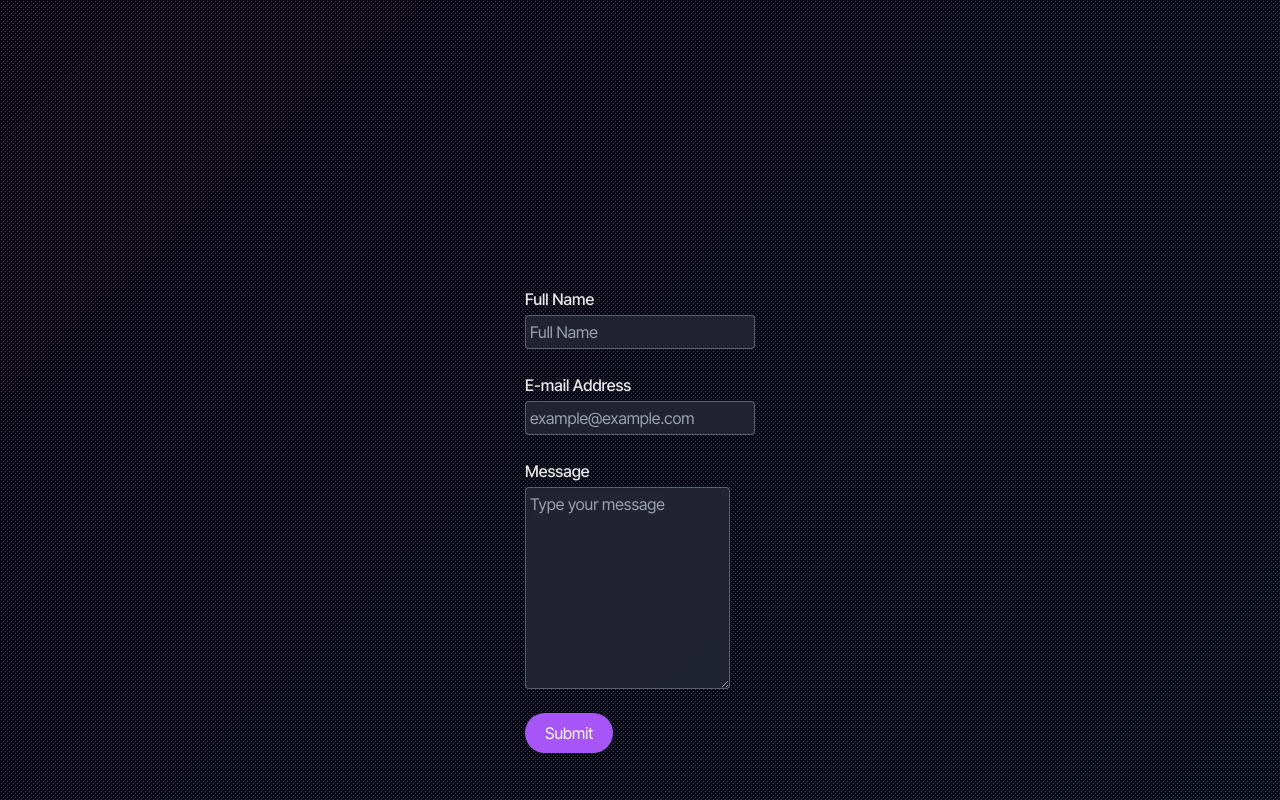
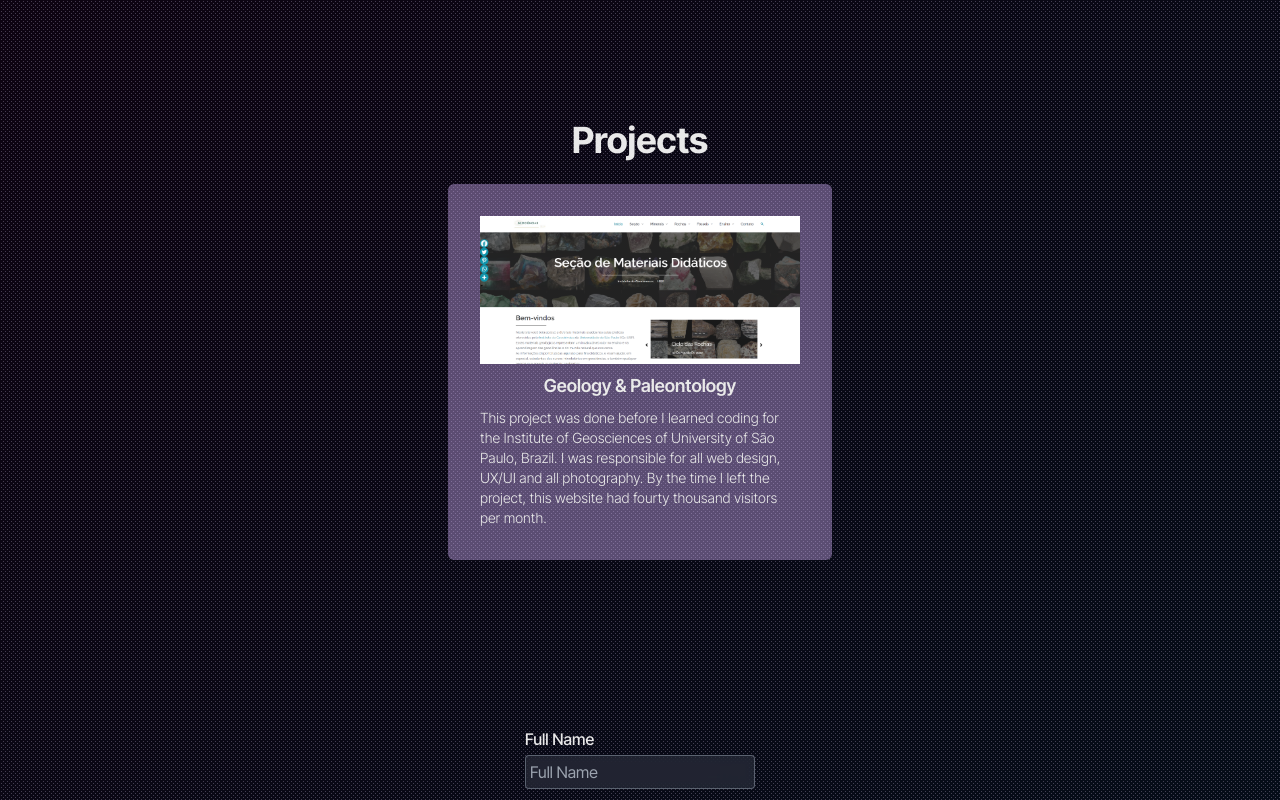
Before and after one commit to brunomaruyama/MyPage, a Next.js app: page / in a window 1280 px wide. Shown: the part 1480-2280 px from the top of the page. Built offline with nearby package versions, Linux system fonts and the light colour scheme.

Commit message:
projects section

```diff
--- a/app/page.tsx
+++ b/app/page.tsx
@@ -1,7 +1,7 @@
 import Image from "next/image";
-import Links from "../components/Links/page";
-import About from "./about/page";
-import Contact from "./contact/page";
+import About from "../components/about/page";
+import Contact from "../components/contact/page";
+import Projects from "../components/projects/page";
 
 export default function Home() {
   return (
@@ -34,6 +34,9 @@ export default function Home() {
       <section id="about">
         <About />
       </section>
+      <section id="projects">
+        <Projects />
+      </section>
       <section id="contact" className="h-[100vh]">
         <Contact />
       </section>
--- a/components/header/page.tsx
+++ b/components/header/page.tsx
@@ -58,7 +58,7 @@ export default function Header() {
   const pathname = usePathname();
 
   return (
-    <header className="h-16 fixed backdrop-blur-md bottom-0 sm:top-0 w-full flex items-center space-x-2 justify-between p-3 sm:px-[5vw] lg:px-[10vw]">
+    <header className="h-[7vh] fixed backdrop-blur-md bottom-0 sm:top-0 w-full flex items-center space-x-2 justify-between p-3 sm:px-[5vw] lg:px-[10vw]">
       <div>
         <Links />
       </div>
--- /dev/null
+++ b/components/projects/page.tsx
@@ -0,0 +1,34 @@
+import Image from "next/image";
+import Link from "next/link";
+import { projetos } from "../projetos/page";
+
+export default function Projects() {
+  return (
+    <div className="w-full flex-col justify-center items-center sm:px-[5vw] lg:px-[10vw] px-3">
+      <h2 className="font-bold text-4xl text-center mb-6">Projects</h2>
+      <div className="w-full flex-wrap justify-around items-center">
+        {projetos.map((projeto) => (
+          <div
+            className={`mx-auto flex-col justify-center max-w-sm p-8 rounded-md items-center bg-purple-300/40 hover:bg-purple-500/50 duration-300 `}
+            key={projeto.slug}
+          >
+            <Link href={projeto.slug}>
+              <Image
+                src={projeto.imageRef}
+                alt={`screenshot of ${projeto.project}`}
+                width={400}
+                height={220}
+                style={{ objectFit: "contain" }}
+                className="mx-auto mb-2"
+              />
+              <h3 className="text-center text-lg font-semibold mb-2">
+                {projeto.project}
+              </h3>
+              <p className="font-light text-sm">{projeto.description}</p>
+            </Link>
+          </div>
+        ))}
+      </div>
+    </div>
+  );
+}
--- /dev/null
+++ b/components/projetos/page.js
@@ -0,0 +1,10 @@
+export const projetos = [
+  {
+    project: "Geology & Paleontology",
+    imageRef: "/didaticoScr.png",
+    techsUsed: ["WordPress", "Google Analytics"],
+    description:
+      "This project was done before I learned coding for the Institute of Geosciences of University of São Paulo, Brazil. I was responsible for all web design, UX/UI and all photography. By the time I left the project, this website had fourty thousand visitors per month.",
+    slug: "didatico",
+  },
+];
```
Also changed, not shown: app/projects/[slug]/page.tsx (added), components/about/page.tsx (renamed from app/about/page.tsx), components/contact/page.tsx (renamed from app/contact/page.tsx), public/didaticoScr.png (added).
